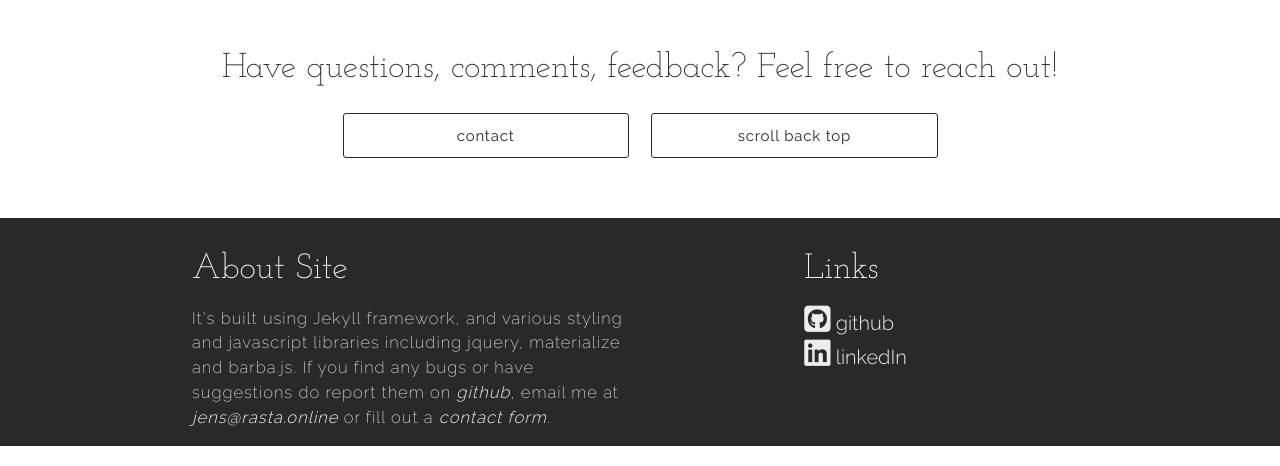
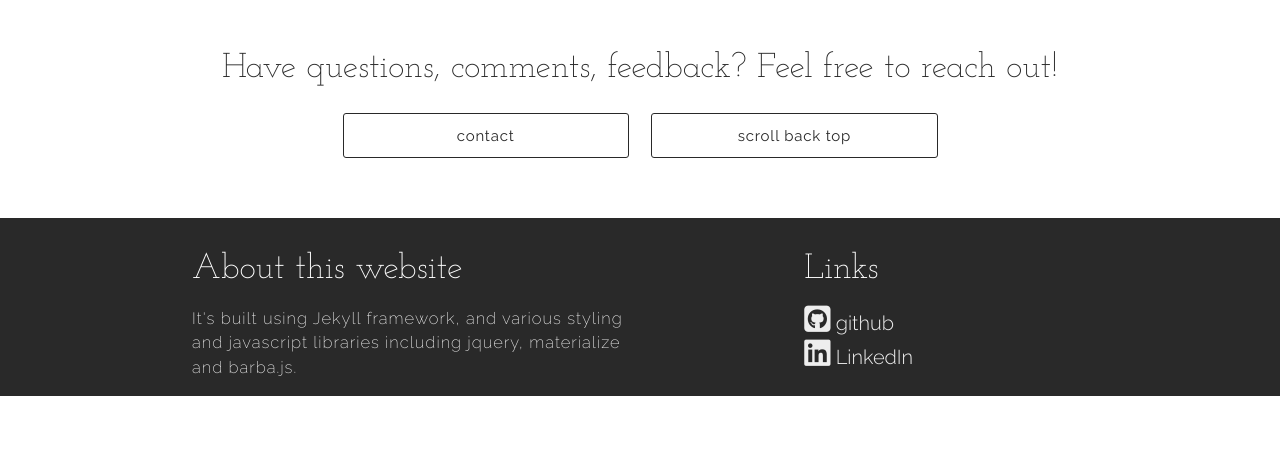
Before and after one commit to RapidAgileSoftware/RapidAgileSoftware.github.io, a Jekyll site: the page built from projects.html, in a window 1280 px wide. Shown: the part 767-1233 px from the top of the page. Built offline with Jekyll 4.4.1, drawn with Linux system fonts in a browser that asks for light colours; nearby versions of some CDN libraries; after the commit the page ends 1183 px from its top, so only the background shows below that.

Commit message:
adjust footer

```diff
--- a/_includes/footer.html
+++ b/_includes/footer.html
@@ -2,14 +2,14 @@
   <div class="container">
     <div class="row">
       <div class="col l6 s12">
-        <h5 class="white-text footer_titles">About Site</h5>
-        <p class="grey-text text-lighten-3 description">It's built using Jekyll framework, and various styling and javascript libraries including jquery, materialize and barba.js. If you find any bugs or have suggestions do report them on <a class="footer_description_link" href="https://github.com/LevytsRoman/levytsroman.github.io/issues/new">github</a>, email me at <a class="footer_description_link" href="mailto:{{site.email}}">{{site.email}}</a> or fill out a <a class="footer_description_link" href="/contact">contact form</a>.</p>
+        <h5 class="white-text footer_titles">About this website</h5>
+        <p class="grey-text text-lighten-3 description">It's built using Jekyll framework, and various styling and javascript libraries including jquery, materialize and barba.js.</p>
       </div>
       <div class="col l4 offset-l2 s12">
         <h5 class="white-text footer_titles">Links</h5>
         <ul>
           <li><a class="grey-text text-lighten-3" target="_blank" href="{{site.github_link}}"><i class="fa fa-github-square footer_icons" aria-hidden="true"></i><span class="footer_link_text"> github</span></a></li>
-          <li><a class="grey-text text-lighten-3" target="_blank" href="{{site.linked_in_link}}"><i class="fa fa-linkedin-square footer_icons" aria-hidden="true"></i><span class="footer_link_text"> linkedIn</span></a></li>
+          <li><a class="grey-text text-lighten-3" target="_blank" href="{{site.linked_in_link}}"><i class="fa fa-linkedin-square footer_icons" aria-hidden="true"></i><span class="footer_link_text"> LinkedIn</span></a></li>
         </ul>
       </div>
     </div>
```
